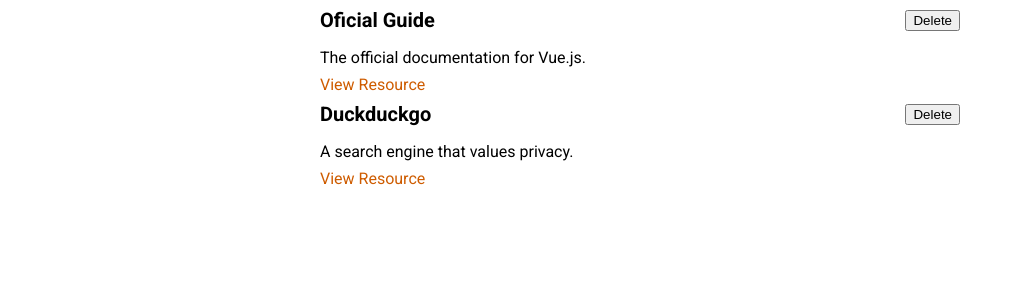
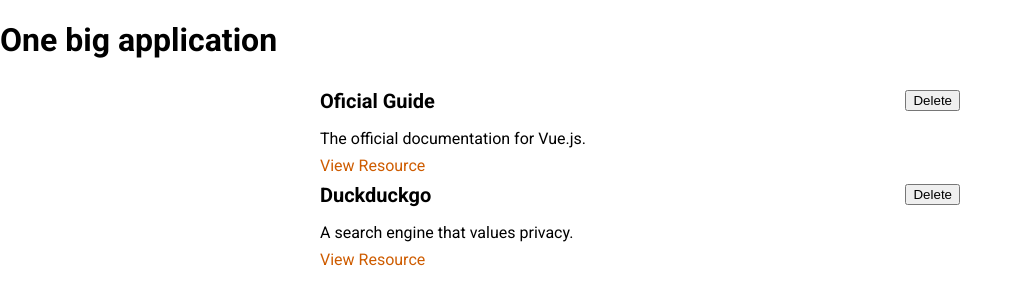
Before and after one commit to Nebucatnetzer/vuejs_course, a Vue app in the folder 2021-02-08 prj-cmp-01-starting-setup/: page / in a window 1280 px wide. Shown: the top 304 px of the page, without its empty margins (0-1022 px from the left). Built offline with nearby package versions, Linux system fonts and the light colour scheme.

Commit message:
add a header

```diff
--- a/2021-02-08 prj-cmp-01-starting-setup/src/App.vue
+++ b/2021-02-08 prj-cmp-01-starting-setup/src/App.vue
@@ -1,12 +1,15 @@
 <template>
+  <the-header></the-header>
   <stored-resources :stored-resources="storedResources"></stored-resources>
 </template>
 
 <script>
+import TheHeader from './components/layout/TheHeader';
 import storedResources from './components/resources/StoredResources';
 export default {
   components: {
-    storedResources
+    storedResources,
+    TheHeader
   },
   data() {
     return {
--- /dev/null
+++ b/2021-02-08 prj-cmp-01-starting-setup/src/components/layout/TheHeader.vue
@@ -0,0 +1,11 @@
+<template>
+  <header>
+    <h1>One big application</h1>
+  </header>
+</template>
+
+<script>
+export default {};
+</script>
+
+<style></style>
```
